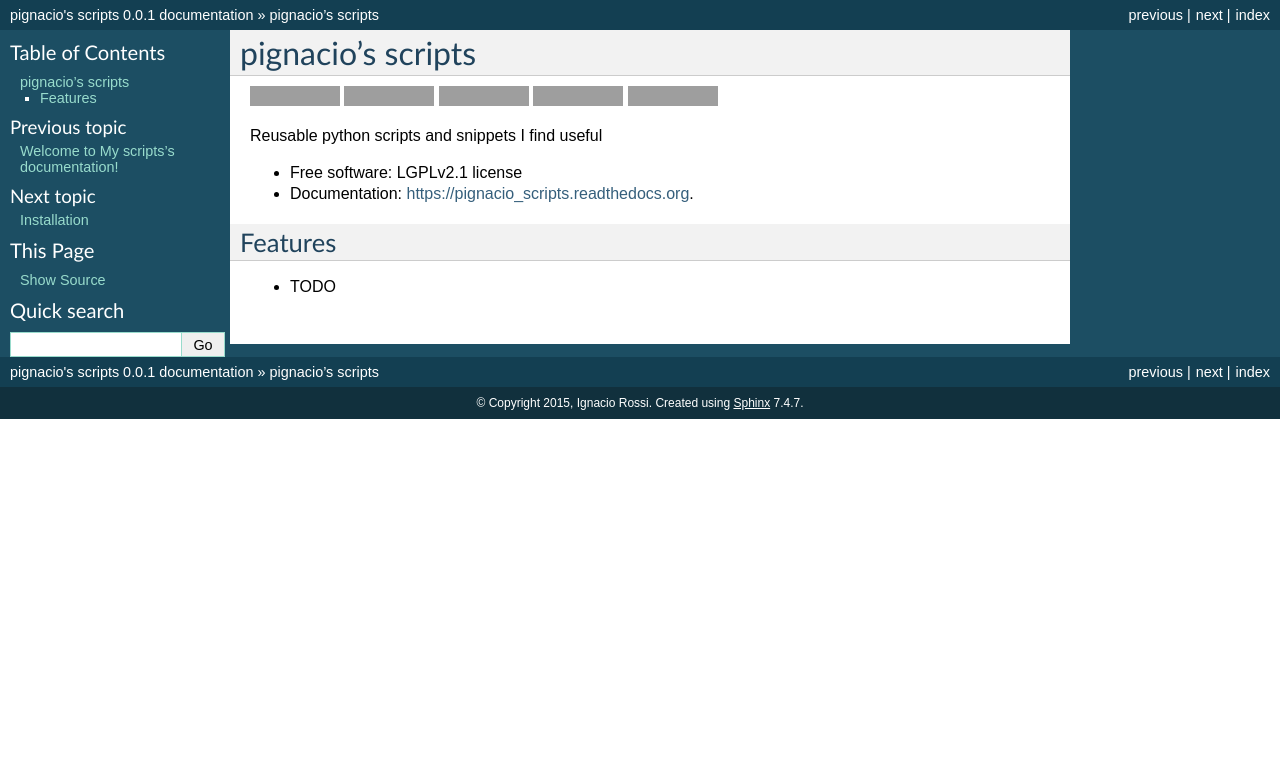
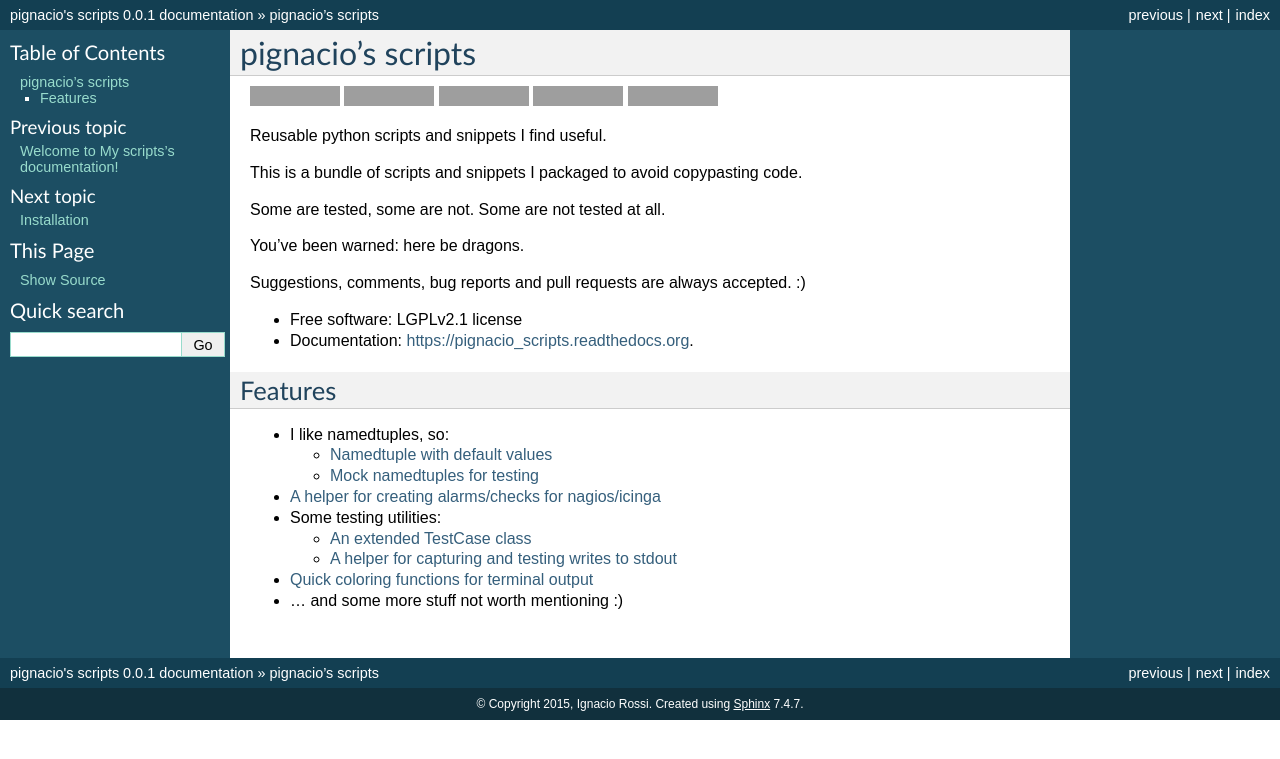
Before and after one commit to pignacio/pignacio_scripts, a Sphinx documentation site: the page built from docs/readme.rst, in a window 1280 px wide, cut to the strip 0-759 px from the top of the page. Built offline with Sphinx 7.4.7, drawn with Linux system fonts in a browser that asks for light colours; grey boxes are pictures that could not be loaded.

Commit message:
Feature list

```diff
--- a/README.rst
+++ b/README.rst
@@ -21,7 +21,15 @@
     :alt: License
 
 
-Reusable python scripts and snippets I find useful
+Reusable python scripts and snippets I find useful.
+
+This is a bundle of scripts and snippets I packaged to avoid copypasting code.
+
+Some are tested, some are not. Some are not tested at all.
+
+You've been warned: here be dragons.
+
+Suggestions, comments, bug reports and pull requests are always accepted. :)
 
 * Free software: LGPLv2.1 license
 * Documentation: https://pignacio_scripts.readthedocs.org.
@@ -29,4 +37,19 @@
 Features
 --------
 
-* TODO
+* I like namedtuples, so:
+
+  * :ref:`Namedtuple with default values
+    <namedtuple/namedtuple-with-defaults>`
+  * :ref:`Mock namedtuples for testing <namedtuple/mock-namedtuple>`
+
+* :ref:`A helper for creating alarms/checks for nagios/icinga
+  <nagios/nagios-logger>`
+* Some testing utilities:
+
+  * :ref:`An extended TestCase class<testing/testcase>`
+  * :ref:`A helper for capturing and testing writes to stdout
+    <testing/capture-stdout>`
+
+* :ref:`Quick coloring functions for terminal output <terminal/color>`
+* ... and some more stuff not worth mentioning :)
--- a/docs/namedtuple/mock-namedtuple.rst
+++ b/docs/namedtuple/mock-namedtuple.rst
@@ -1,3 +1,5 @@
+.. _namedtuple/mock-namedtuple:
+
 =====================
 Mocks for namedtuples
 =====================
--- a/docs/namedtuple/namedtuple-with-defaults.rst
+++ b/docs/namedtuple/namedtuple-with-defaults.rst
@@ -1,3 +1,5 @@
+.. _namedtuple/namedtuple-with-defaults:
+
 ==============================
 Namedtuple with default values
 ==============================
```
